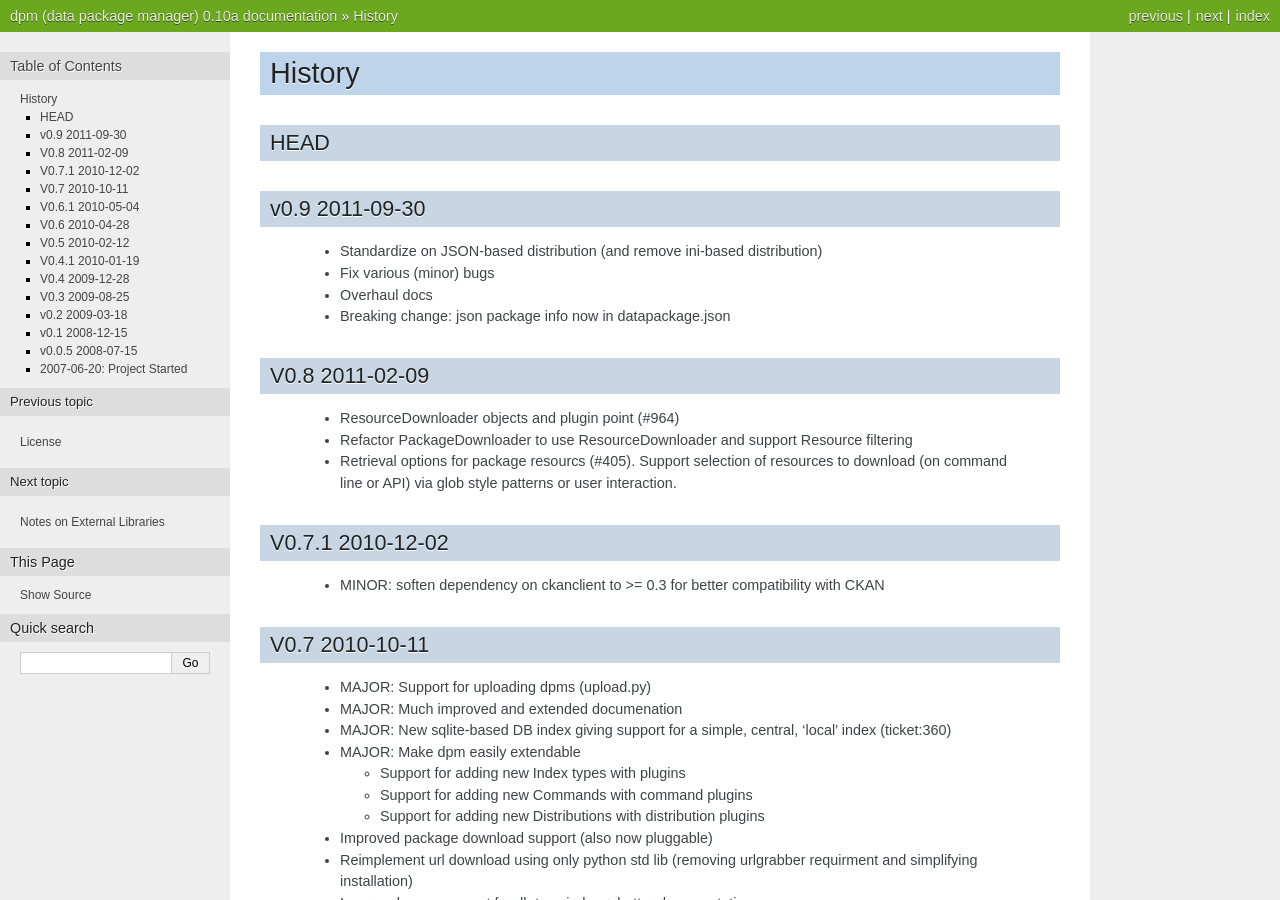
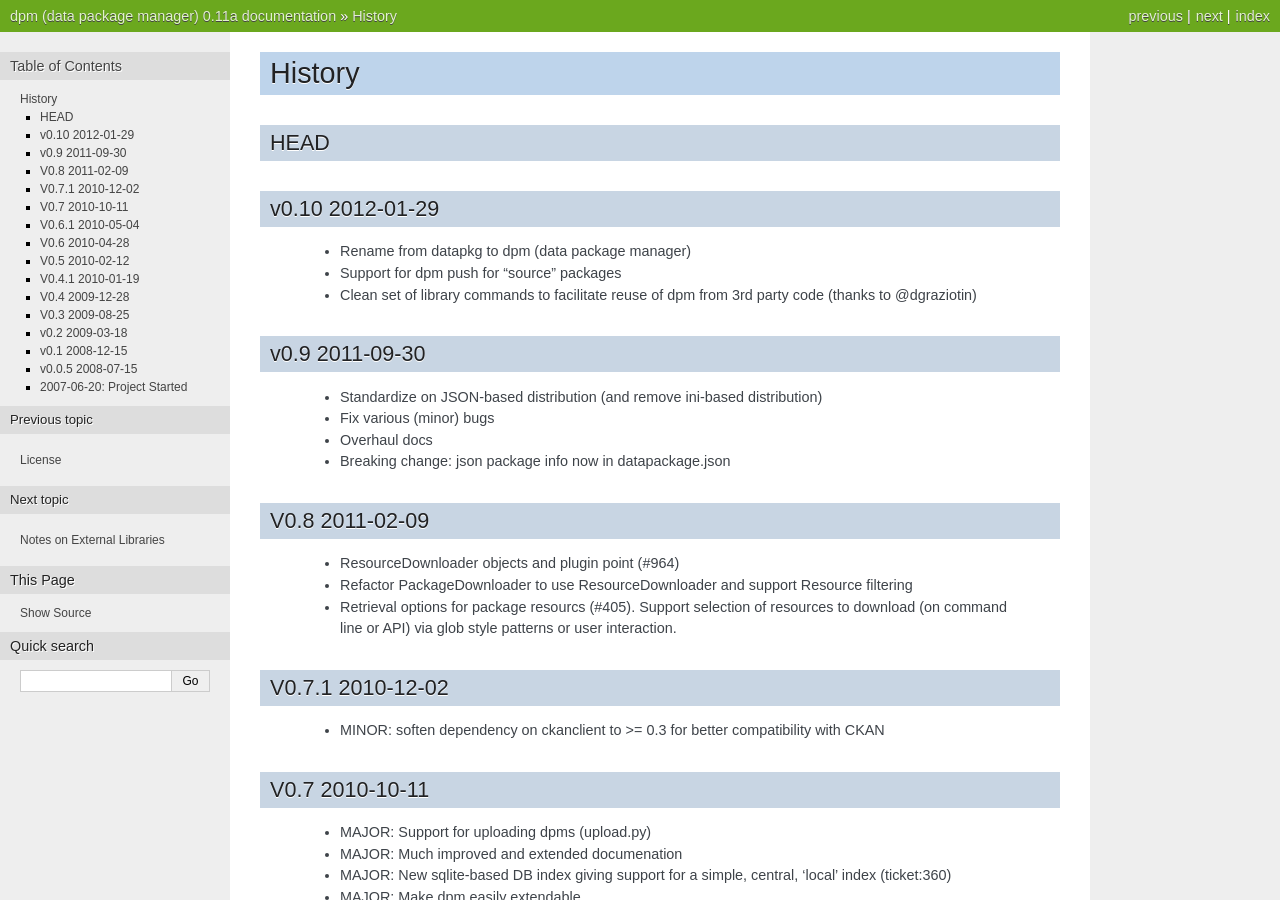
Before and after one commit to openknowledge-archive/dpm-old, a Sphinx documentation site: the page built from doc/CHANGELOG.rst, in a window 1280 px wide and 900 px high. Built offline with Sphinx 7.4.7, drawn with Linux system fonts in a browser that asks for light colours; some of the changed text lies outside the part shown.

Commit message:
[setup,doc][xs]: bump version to 0.11a and add changelog for 0.10 (hand-copied from 0.10 branch).

```diff
--- a/doc/CHANGELOG.rst
+++ b/doc/CHANGELOG.rst
@@ -4,6 +4,14 @@
 
 HEAD
 ====
+
+v0.10 2012-01-29
+================
+
+  * Rename from datapkg to dpm (data package manager)
+  * Support for dpm push for "source" packages
+  * Clean set of library commands to facilitate reuse of dpm from 3rd party
+    code (thanks to @dgraziotin)
 
 v0.9 2011-09-30
 ===============
--- a/dpm/__init__.py
+++ b/dpm/__init__.py
@@ -7,7 +7,7 @@
 .. _Data Packages: http://wiki.ckan.net/Data_Packages
 .. _CKAN: http://ckan.org/
 '''
-__version__ = '0.10a'
+__version__ = '0.11a'
 __description__ = 'dpm (data package): data packaging system and utilities'
 __license__ = 'MIT'
 __license_full__ = \
```
